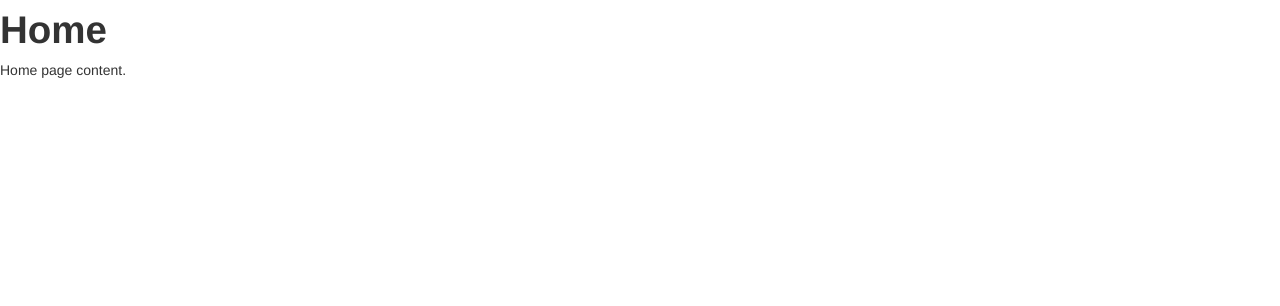
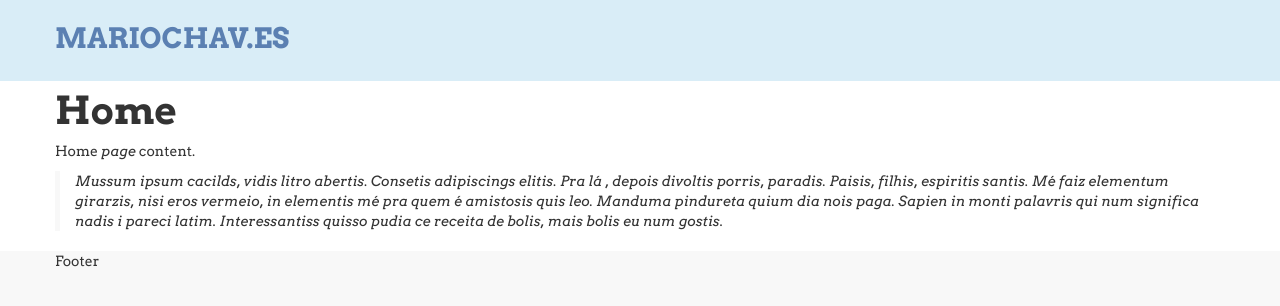
Before and after one commit to macndesign/mariochaves, a Django app: page / in a window 1280 px wide. Shown: the top 306 px of the page. Run offline with Django 3.2, Linux system fonts and the light colour scheme.

Commit message:
layout inicial

```diff
--- a/core/static/css/style.css
+++ b/core/static/css/style.css
@@ -1 +1,19 @@
 /* Custom styles */
+
+body {
+    background: #f8f8f8;
+    font-family: 'Arvo', serif;
+}
+blockquote { font-style: italic; border-left: solid 5px #f8f8f8 }
+header { background: #d9edf7 }
+#main { background: #fff }
+
+header {
+    padding: 2em 0;
+}
+header .logo {
+    font-weight: bolder;
+    color: #5b80b2;
+    font-size: 2em;
+    text-transform: uppercase;
+}
--- a/core/templates/base.html
+++ b/core/templates/base.html
@@ -7,14 +7,32 @@
     <meta name="keywords" content="site,mariochaves,mariochav.es,personal,pessoal,design,xsd,extreme,software">
     <meta name="description" content="Site pessoal do consultor Mário Chaves">
     <meta name="author" content="Mário Chaves <macndesign@gmail.com>">
+    <!-- Google web fonts -->
+    <link href='http://fonts.googleapis.com/css?family=Arvo:400,700,400italic,700italic' rel='stylesheet' type='text/css'>
     <!-- Bootstrap -->
     <link href="{{ STATIC_URL }}css/bootstrap.min.css" rel="stylesheet" media="screen">
+    <link href="{{ STATIC_URL }}css/bootstrap-responsive.min.css" rel="stylesheet" media="screen">
     <!-- Custom styles -->
     <link href="{{ STATIC_URL }}css/style.css" rel="stylesheet" media="screen">
+    <!-- HTML5 shim, for IE6-8 support of HTML5 elements -->
+    <!--[if lt IE 9]>
+      <script src="{{ STATIC_URL }}js/html5shiv.js"></script>
+      <script src="{{ STATIC_URL }}js/html5shiv-printshiv.js"></script>
+    <![endif]-->
     {% block extra_head %}{% endblock %}
 </head>
 <body>
-{% block content %}{% endblock %}
+<header>
+    <div class="container">
+        <a href="{% url 'core:home' %}" class="logo">mariochav.es</a>
+    </div>
+</header>
+<div id="main">
+    <div class="container">{% block content %}{% endblock %}</div>
+</div>
+<footer>
+    <div class="container">Footer</div>
+</footer>
 <script src="{{ STATIC_URL }}js/jquery.min.js"></script>
 <script src="{{ STATIC_URL }}js/bootstrap.min.js"></script>
 {% block script %}{% endblock %}
--- a/core/templates/home.html
+++ b/core/templates/home.html
@@ -4,5 +4,8 @@
 
 {% block content %}
 <h1>Home</h1>
-<p>Home page content.</p>
+<p>Home <i>page</i> content.</p>
+<blockquote>
+    Mussum ipsum cacilds, vidis litro abertis. Consetis adipiscings elitis. Pra lá , depois divoltis porris, paradis. Paisis, filhis, espiritis santis. Mé faiz elementum girarzis, nisi eros vermeio, in elementis mé pra quem é amistosis quis leo. Manduma pindureta quium dia nois paga. Sapien in monti palavris qui num significa nadis i pareci latim. Interessantiss quisso pudia ce receita de bolis, mais bolis eu num gostis.
+</blockquote>
 {% endblock %}
```
Also changed, not shown: core/static/js/html5shiv-printshiv.js (added, +11 -0 lines), core/static/js/html5shiv.js (added, +8 -0 lines).
